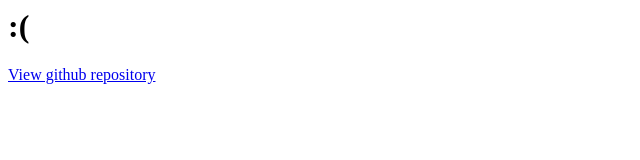
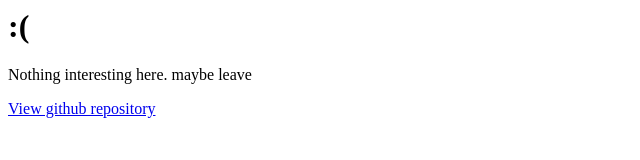
Before and after one commit to quijir/blank, a plain HTML site: page index.html in a window 1280 px wide. Shown: the whole page, without its empty margins (0-640 px from the left). Drawn offline with Linux system fonts and the light colour scheme.

Commit message:
Update index.html

```diff
--- a/index.html
+++ b/index.html
@@ -6,6 +6,7 @@
     </head>
     <body>
       <h1>:(</h1>
-      <a href='github.com/quijir/blank'>View github repository</a>
+      <p>Nothing interesting here. maybe leave</p>
+      <a href='https://github.com/quijir/blank'>View github repository</a>
     </body>
   </html>
```
